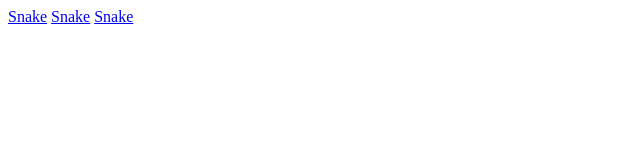
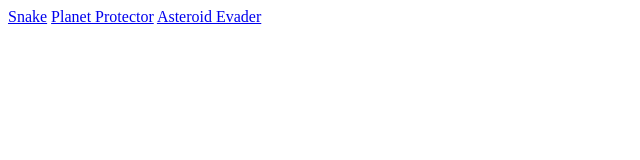
Before and after one commit to jonasfreyr/JavaScript-Leikir, a plain HTML site: page index.html in a window 1280 px wide. Shown: the whole page, without its empty margins (0-640 px from the left). Drawn offline with Linux system fonts and the light colour scheme.

Commit message:
Update index.html

```diff
--- a/index.html
+++ b/index.html
@@ -5,8 +5,8 @@
 </head>
 <body>
 	<a href="Snake/index.html">Snake</a>
-	<a href="Planet Protector/index.html">Snake</a>
-	<a href="Asteroid Evader/index.html">Snake</a>
+	<a href="Planet Protector/index.html">Planet Protector</a>
+	<a href="Asteroid Evader/index.html">Asteroid Evader</a>
 
 </body>
 </html>
```
